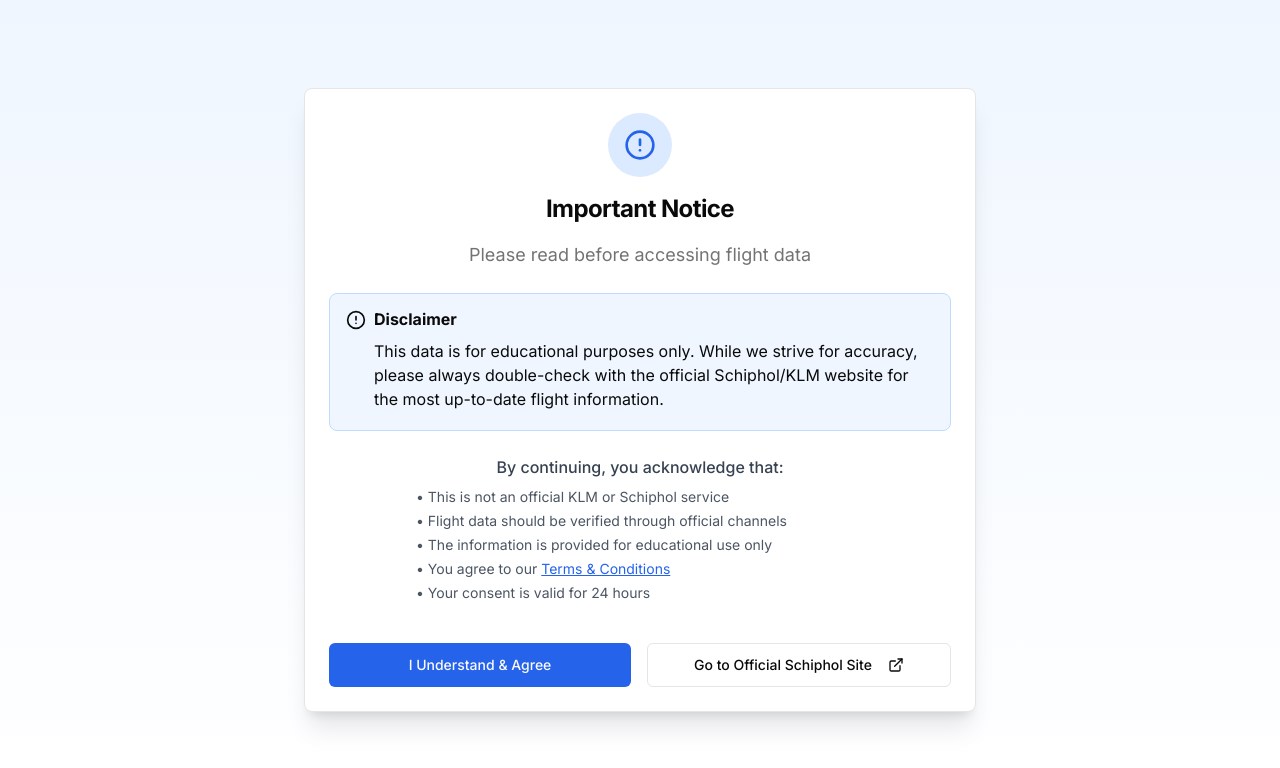
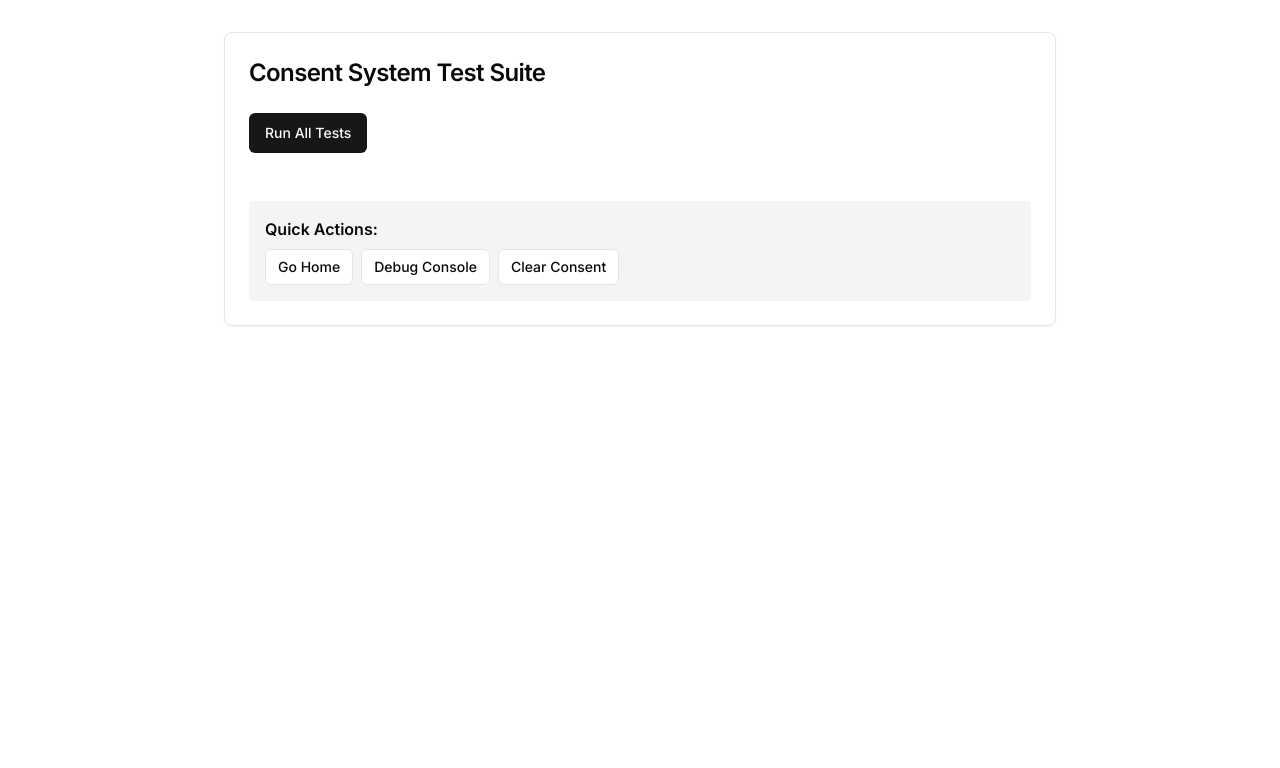
Before and after one commit to jspr-b/FLYR2-TEST9, a Next.js app: page /test-everything in a window 1280 px wide. Before the commit this address had no page. Shown: the top 768 px of the page. Built offline with nearby package versions, Linux system fonts and the light colour scheme.

Commit message:
test: Add comprehensive consent system test suite
- Test localStorage, sessionStorage, and cookies
- Test consent API endpoints (POST and GET)
- Test MongoDB connectivity
- Check current consent status
- Provide quick actions for debugging
- Show detailed results for each test

```diff
--- /dev/null
+++ b/app/test-everything/page.tsx
@@ -0,0 +1,235 @@
+"use client"
+
+import { useState, useEffect } from "react"
+import { Button } from "@/components/ui/button"
+import { Card, CardContent, CardHeader, CardTitle } from "@/components/ui/card"
+import { CheckCircle, XCircle, AlertCircle } from "lucide-react"
+
+export default function TestEverythingPage() {
+  const [results, setResults] = useState<any>({})
+  const [loading, setLoading] = useState(false)
+
+  const runAllTests = async () => {
+    setLoading(true)
+    const testResults: any = {}
+
+    // Test 1: Check localStorage availability
+    try {
+      localStorage.setItem('test', 'test')
+      localStorage.removeItem('test')
+      testResults.localStorage = { status: 'pass', message: 'localStorage is working' }
+    } catch (e: any) {
+      testResults.localStorage = { status: 'fail', message: `localStorage error: ${e.message}` }
+    }
+
+    // Test 2: Check sessionStorage
+    try {
+      sessionStorage.setItem('test', 'test')
+      sessionStorage.removeItem('test')
+      testResults.sessionStorage = { status: 'pass', message: 'sessionStorage is working' }
+    } catch (e: any) {
+      testResults.sessionStorage = { status: 'fail', message: `sessionStorage error: ${e.message}` }
+    }
+
+    // Test 3: Check cookies
+    try {
+      document.cookie = 'test=test; path=/'
+      const hasCookie = document.cookie.includes('test=test')
+      document.cookie = 'test=; expires=Thu, 01 Jan 1970 00:00:00 GMT; path=/'
+      testResults.cookies = {
+        status: hasCookie ? 'pass' : 'fail',
+        message: hasCookie ? 'Cookies are working' : 'Cookies are blocked'
+      }
+    } catch (e: any) {
+      testResults.cookies = { status: 'fail', message: `Cookie error: ${e.message}` }
+    }
+
+    // Test 4: Check consent API - POST
+    try {
+      const response = await fetch('/api/consent', {
+        method: 'POST',
+        headers: { 'Content-Type': 'application/json' },
+        body: JSON.stringify({ action: 'agreed' })
+      })
+      const data = await response.json()
+      testResults.consentPost = {
+        status: response.ok && data.success ? 'pass' : 'fail',
+        message: `Status: ${response.status}, SessionId: ${data.sessionId?.substring(0, 10)}...`,
+        data
+      }
+    } catch (e: any) {
+      testResults.consentPost = { status: 'fail', message: `API error: ${e.message}` }
+    }
+
+    // Test 5: Check consent API - GET
+    try {
+      const sessionId = testResults.consentPost?.data?.sessionId || 'test'
+      const response = await fetch(`/api/consent?sessionId=${sessionId}`)
+      const data = await response.json()
+      testResults.consentGet = {
+        status: response.ok ? 'pass' : 'fail',
+        message: `Has consent: ${data.hasConsent}`,
+        data
+      }
+    } catch (e: any) {
+      testResults.consentGet = { status: 'fail', message: `API error: ${e.message}` }
+    }
+
+    // Test 6: Check MongoDB connection
+    try {
+      const response = await fetch('/api/admin/consent-logs', {
+        headers: { 'Authorization': 'Bearer flyr-admin-secret-2025-secure-key' }
+      })
+      testResults.mongodb = {
+        status: response.status === 200 ? 'pass' : 'warn',
+        message: response.status === 200 ? 'MongoDB connected' : `Status: ${response.status} (auth may be required)`
+      }
+    } catch (e: any) {
+      testResults.mongodb = { status: 'fail', message: `MongoDB error: ${e.message}` }
+    }
+
+    // Test 7: Check current consent status
+    try {
+      let consentData = null
+      // Try localStorage
+      try {
+        consentData = localStorage.getItem('flyr-consent-session')
+      } catch (e) {
+        // Try sessionStorage
+        try {
+          consentData = sessionStorage.getItem('flyr-consent-session')
+        } catch (e2) {
+          // Try cookies
+          const match = document.cookie.match(/flyr-consent-session=([^;]+)/)
+          consentData = match ? decodeURIComponent(match[1]) : null
+        }
+      }
+
+      if (consentData) {
+        const parsed = JSON.parse(consentData)
+        const expiresAt = new Date(parsed.expiresAt)
+        const now = new Date()
+        testResults.currentConsent = {
+          status: expiresAt > now ? 'pass' : 'warn',
+          message: expiresAt > now ? `Valid until ${expiresAt.toLocaleString()}` : 'Expired consent found',
+          data: parsed
+        }
+      } else {
+        testResults.currentConsent = {
+          status: 'info',
+          message: 'No consent data found'
+        }
+      }
+    } catch (e: any) {
+      testResults.currentConsent = { status: 'fail', message: `Error: ${e.message}` }
+    }
+
+    setResults(testResults)
+    setLoading(false)
+  }
+
+  const getIcon = (status: string) => {
+    switch (status) {
+      case 'pass': return <CheckCircle className="h-5 w-5 text-green-600" />
+      case 'fail': return <XCircle className="h-5 w-5 text-red-600" />
+      case 'warn': return <AlertCircle className="h-5 w-5 text-yellow-600" />
+      default: return <AlertCircle className="h-5 w-5 text-blue-600" />
+    }
+  }
+
+  const getColor = (status: string) => {
+    switch (status) {
+      case 'pass': return 'bg-green-50 border-green-200'
+      case 'fail': return 'bg-red-50 border-red-200'
+      case 'warn': return 'bg-yellow-50 border-yellow-200'
+      default: return 'bg-blue-50 border-blue-200'
+    }
+  }
+
+  return (
+    <div className="p-8 max-w-4xl mx-auto space-y-6">
+      <Card>
+        <CardHeader>
+          <CardTitle className="text-2xl">Consent System Test Suite</CardTitle>
+        </CardHeader>
+        <CardContent>
+          <Button
+            onClick={runAllTests}
+            disabled={loading}
+            className="mb-6"
+          >
+            {loading ? 'Running Tests...' : 'Run All Tests'}
+          </Button>
+
+          {Object.entries(results).length > 0 && (
+            <div className="space-y-4">
+              {Object.entries(results).map(([test, result]: [string, any]) => (
+                <div
+                  key={test}
+                  className={`p-4 rounded-lg border ${getColor(result.status)}`}
+                >
+                  <div className="flex items-start gap-3">
+                    {getIcon(result.status)}
+                    <div className="flex-1">
+                      <h3 className="font-semibold capitalize">
+                        {test.replace(/([A-Z])/g, ' $1').trim()}
+                      </h3>
+                      <p className="text-sm mt-1">{result.message}</p>
+                      {result.data && (
+                        <details className="mt-2">
+                          <summary className="text-sm text-gray-600 cursor-pointer">
+                            View details
+                          </summary>
+                          <pre className="text-xs mt-2 p-2 bg-gray-100 rounded overflow-auto">
+                            {JSON.stringify(result.data, null, 2)}
+                          </pre>
+                        </details>
+                      )}
+                    </div>
+                  </div>
+                </div>
+              ))}
+            </div>
+          )}
+
+          <div className="mt-6 p-4 bg-gray-100 rounded">
+            <h3 className="font-semibold mb-2">Quick Actions:</h3>
+            <div className="space-x-2">
+              <Button
+                variant="outline"
+                size="sm"
+                onClick={() => window.location.href = '/'}
+              >
+                Go Home
+              </Button>
+              <Button
+                variant="outline"
+                size="sm"
+                onClick={() => window.location.href = '/debug-consent'}
+              >
+                Debug Console
+              </Button>
+              <Button
+                variant="outline"
+                size="sm"
+                onClick={() => {
+                  try {
+                    localStorage.removeItem('flyr-consent-session')
+                    sessionStorage.removeItem('flyr-consent-session')
+                    document.cookie = 'flyr-consent-session=; expires=Thu, 01 Jan 1970 00:00:00 GMT; path=/'
+                    alert('Consent cleared!')
+                    runAllTests()
+                  } catch (e) {
+                    alert('Error clearing consent')
+                  }
+                }}
+              >
+                Clear Consent
+              </Button>
+            </div>
+          </div>
+        </CardContent>
+      </Card>
+    </div>
+  )
+}
--- a/components/providers/consent-provider.tsx
+++ b/components/providers/consent-provider.tsx
@@ -3,8 +3,10 @@
 import { ConsentWall } from "@/components/consent-wall-alternative"
 
 export function ConsentProvider({ children }: { children: React.ReactNode }) {
-  // Temporarily disable consent wall for debugging
-  if (typeof window !== 'undefined' && window.location.pathname === '/debug-consent') {
+  // Temporarily disable consent wall for debugging and testing
+  if (typeof window !== 'undefined' &&
+      (window.location.pathname === '/debug-consent' ||
+       window.location.pathname === '/test-everything')) {
     return <>{children}</>
   }
   return <ConsentWall>{children}</ConsentWall>
```
